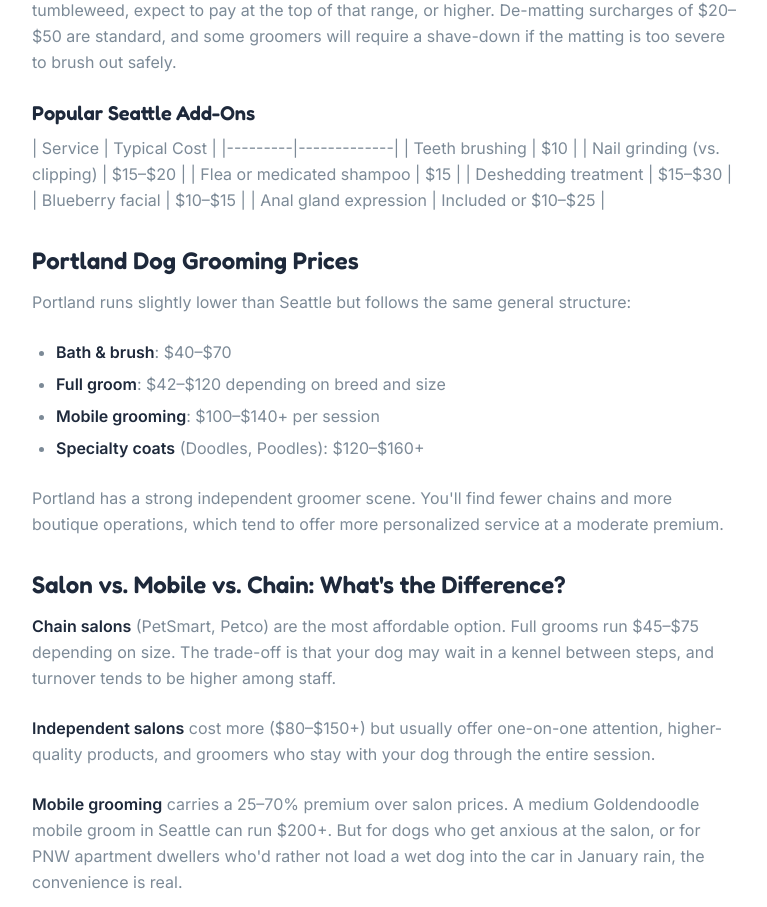
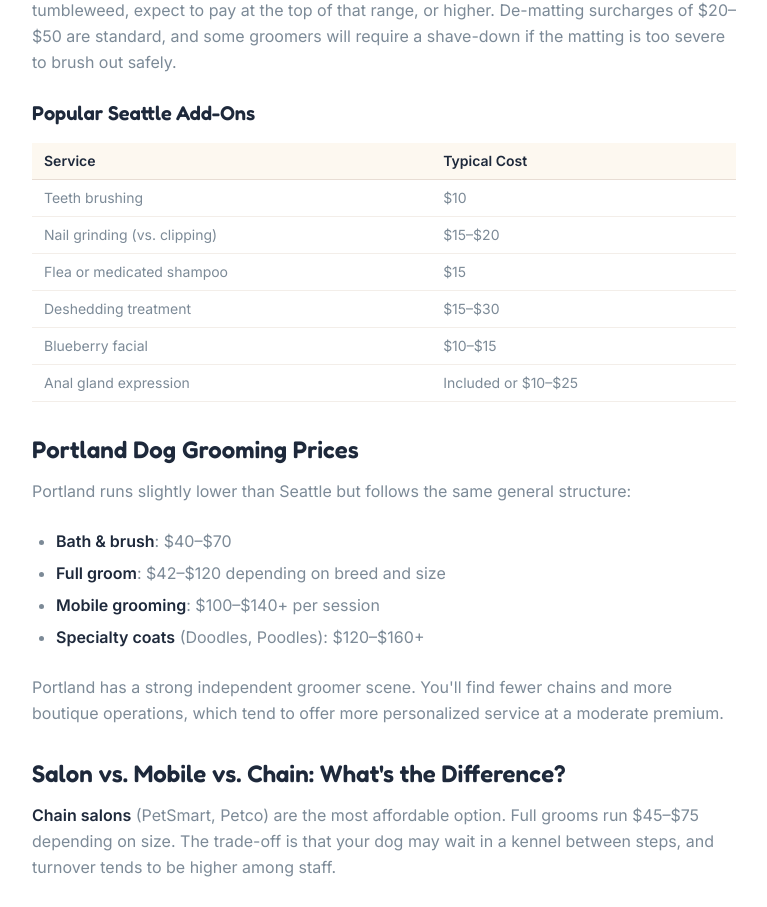
Before and after one commit to MistaSnacks/GroomHub, a Next.js app: page /blog/dog-grooming-cost-seattle-portland-2026 in a window 1280 px wide. Shown: the part 1180-2087 px from the top of the page, without its empty margins (256-1023 px from the left). Built offline with nearby package versions, Linux system fonts and the light colour scheme; no server answers; the database is empty.

Commit message:
Fix MDX table rendering by adding remark-gfm

```diff
--- a/package.json
+++ b/package.json
@@ -20,6 +20,7 @@
     "next-mdx-remote": "^6.0.0",
     "react": "19.2.3",
     "react-dom": "19.2.3",
+    "remark-gfm": "^4.0.1",
     "sharp": "^0.34.5"
   },
   "devDependencies": {
--- a/src/app/blog/[slug]/page.tsx
+++ b/src/app/blog/[slug]/page.tsx
@@ -16,6 +16,7 @@
 import { WaveDivider } from "@/components/wave-divider";
 import { AnimatedSection, AnimatedItem } from "@/components/animated-section";
 import { mdxComponents } from "@/components/mdx-components";
+import remarkGfm from "remark-gfm";
 
 interface Props {
   params: Promise<{ slug: string }>;
@@ -149,7 +150,11 @@
       <article className="bg-white py-10 flex-1">
         <div className="mx-auto max-w-3xl px-4 sm:px-6 lg:px-8">
           <div className="prose-custom space-y-6">
-            <MDXRemote source={post.content} components={mdxComponents} />
+            <MDXRemote
+              source={post.content}
+              components={mdxComponents}
+              options={{ mdxOptions: { remarkPlugins: [remarkGfm] } }}
+            />
           </div>
 
           {/* Tags */}
```
Also changed, not shown: 1 other file (tests, documents, lock files or other folders).
